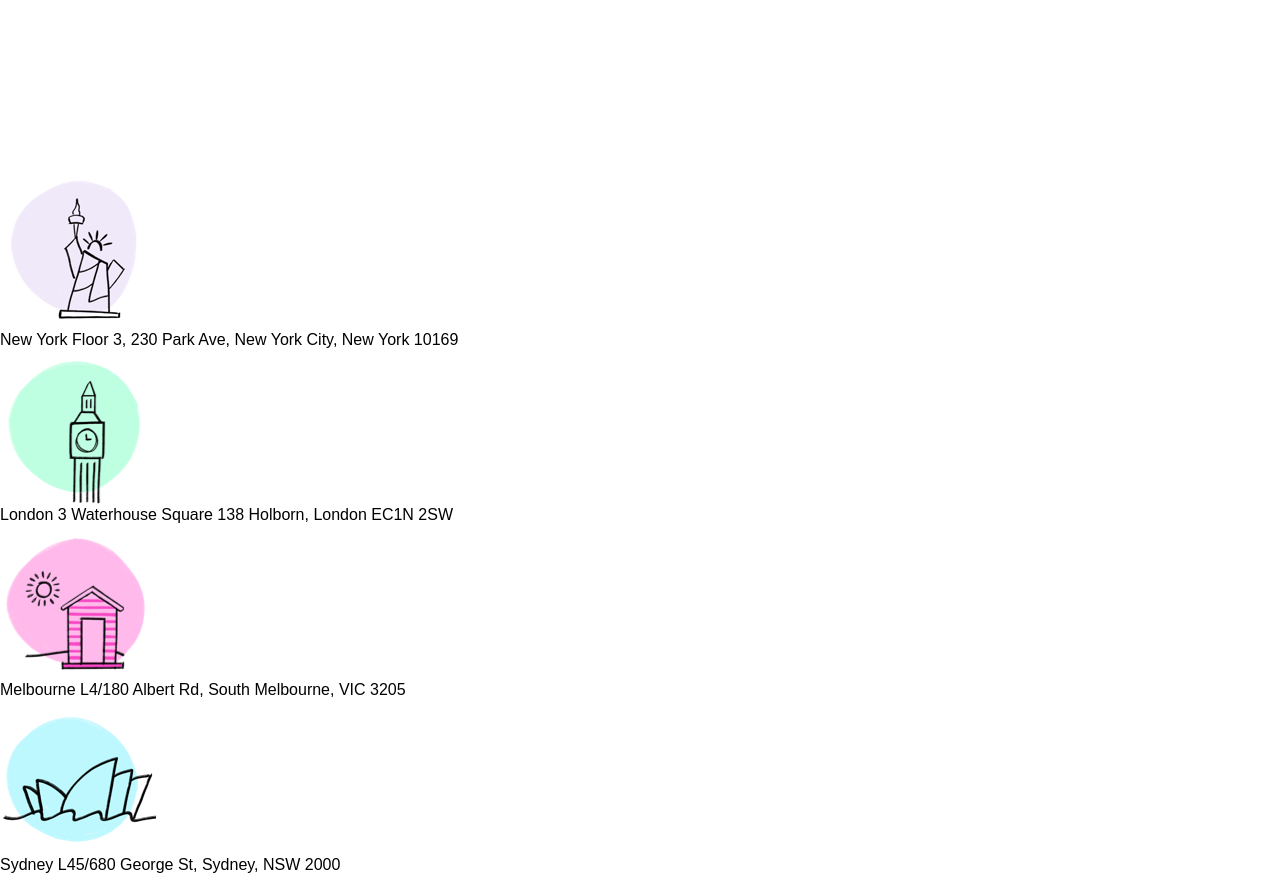
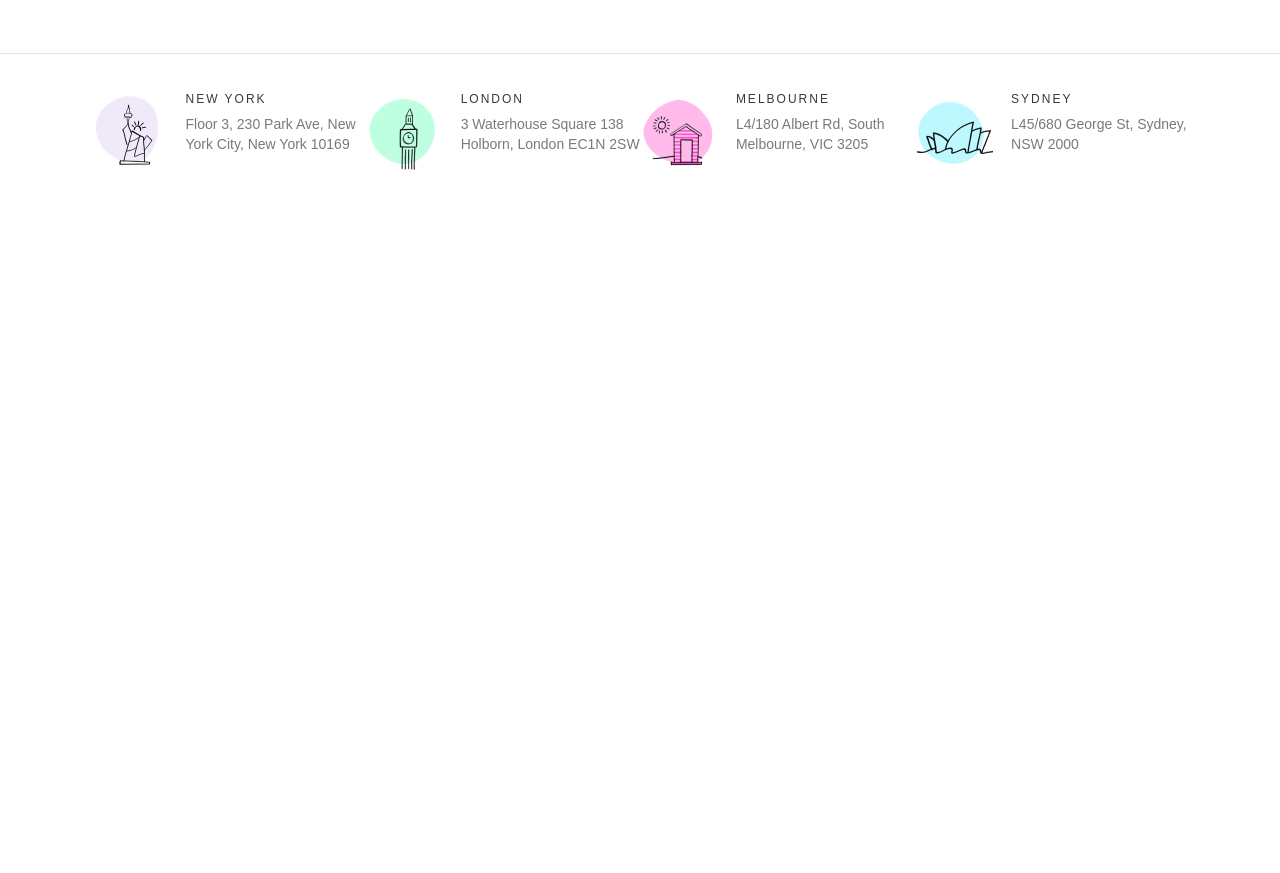
Before and after one commit to ryancomsat/tribe-code-challenge, a plain HTML site: page index.html in a window 1280 px wide. Shown: the part 3807-4680 px from the top of the page. After the commit the page ends 4041 px from the top, so only its background shows below. Drawn offline with nearby package versions, Linux system fonts and the light colour scheme; a script that the page names is missing; a web font is replaced by a local one.

Commit message:
Add files via upload
udpated

```diff
--- a/styles/main.css
+++ b/styles/main.css
@@ -96,6 +96,10 @@ a.cta {
     border: 1px solid #f848c4;
     display: inline-block;
     padding: 15px 38px;
+}
+
+body.mobile-menu-open {
+	overflow: hidden;
 }
 
 header.main-header {
@@ -335,7 +339,7 @@ body .mobile-header {
 .section-accordion {
     border-top: 1px solid #e4e4e4;
     margin: 120px 0;
-    padding: 120px 0;
+    padding: 120px 0 0;
 }
 
 .container-lg {
@@ -412,6 +416,76 @@ body .mobile-header {
 	max-height: 50rem;
 	padding: 0rem 0rem 2rem;
 	transition: max-height, padding 0.25s ease;
+}
+
+.footer-locations {
+    border-top: 1px solid #e4e4e4;
+    padding-top: 38px;
+    padding-bottom: 4px;
+    margin-bottom: 26px;
+}
+
+.inner-width-mobile {
+	margin-left: 30px;
+	margin-right: 30px;
+}
+
+.footer-locations .footer-wrap {
+	display: flex;
+	justify-content: space-between;
+}
+
+.footer-locations .location {
+	display: -webkit-box;
+    display: -webkit-flex;
+    display: -ms-flexbox;
+    display: flex;
+    -webkit-box-align: center;
+    -webkit-align-items: center;
+    -ms-flex-align: center;
+    align-items: center;
+    -webkit-box-pack: start;
+    -webkit-justify-content: flex-start;
+    -ms-flex-pack: start;
+    justify-content: flex-start;
+    margin-bottom: 34px;
+}
+
+.footer-locations img {
+	width: 100%;
+    height: auto;
+    max-width: 60px;
+}
+
+.footer-locations .location-address {
+	padding-left: 6.5%;
+	width: 100%;
+    display: flex;
+	flex-direction: column;
+}
+
+.footer-locations .location-address .name {
+	font-size: 10px;
+    font-weight: 400;
+    font-style: normal;
+    font-stretch: normal;
+    line-height: 1.6;
+    letter-spacing: 2px;
+    color: #3b373a;
+    margin-top: 0;
+    margin-bottom: 4px;
+    text-transform: uppercase;
+}
+
+.footer-locations .location-address .address-line {
+	font-size: 14px;
+	font-weight: 300;
+	font-style: normal;
+	font-stretch: normal;
+	line-height: 1.43;
+	letter-spacing: normal;
+	color: #7a7a7a;
+	text-transform: none;
 }
 
 
@@ -570,6 +644,40 @@ body .mobile-header {
 		display: none;
 	}
 
+	.inner-width-mobile {
+	    margin-left: auto;
+	    margin-right: auto;
+	}
+
+	.inner-width {
+	    margin-left: 7%;
+	    margin-right: 7%;
+	}
+
+	.footer-locations .inner-box {
+		width: 25%;
+	}
+
+	.footer-locations .location {
+		-webkit-box-align: start;
+	    -webkit-align-items: flex-start;
+	    -ms-flex-align: start;
+	    align-items: flex-start;
+	}
+
+	.footer-locations img {
+	    max-width: 78px;
+	}
+
+	.footer-locations .location-address .name {
+		font-size: 12px;
+    	line-height: normal;
+    	margin-bottom: 8px;
+	}
+
+	.footer-locations .location-address .adress-line {
+		line-height: 1.71;
+	}
 
 }
 
@@ -653,6 +761,9 @@ body .mobile-header {
 		width: auto;
 	}
 
+	.footer-locations .footer-wrap {
+		flex-direction: column;
+	}
 
 }
 
@@ -676,6 +787,7 @@ body .mobile-header {
 	.accordion-content h2 {
 		font-size: 28px;
 		font-weight: 300;
+		text-align: center;
 	}
 
 
@@ -701,4 +813,9 @@ body .mobile-header {
     	line-height: 1.69;
 	}
 
+	.section-accordion {
+		padding: 20px 0;
+		margin: 20px 0;
+	}
+
 }
```
